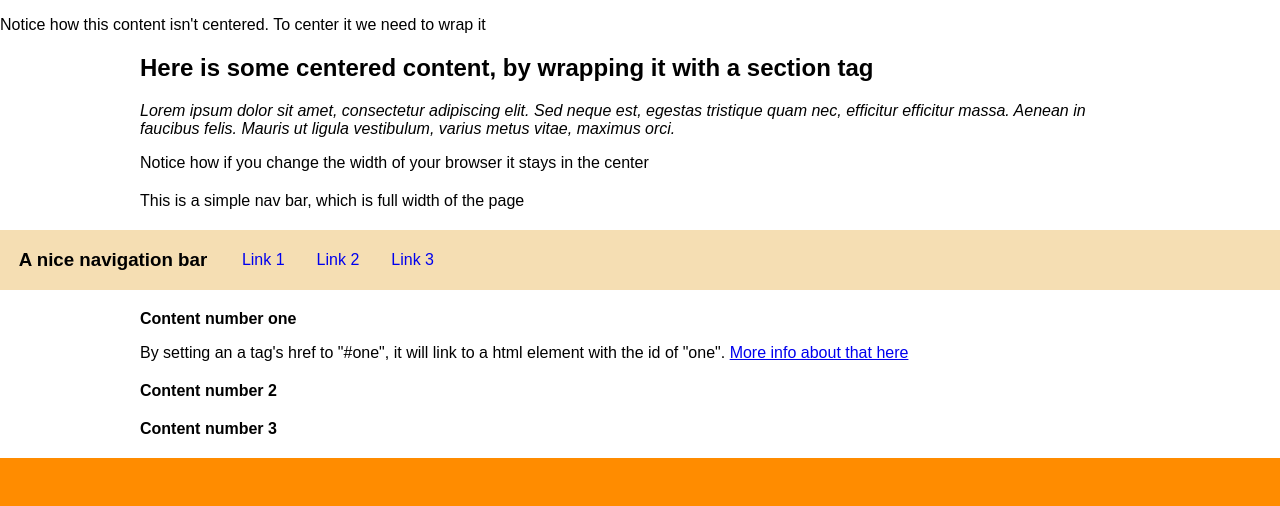
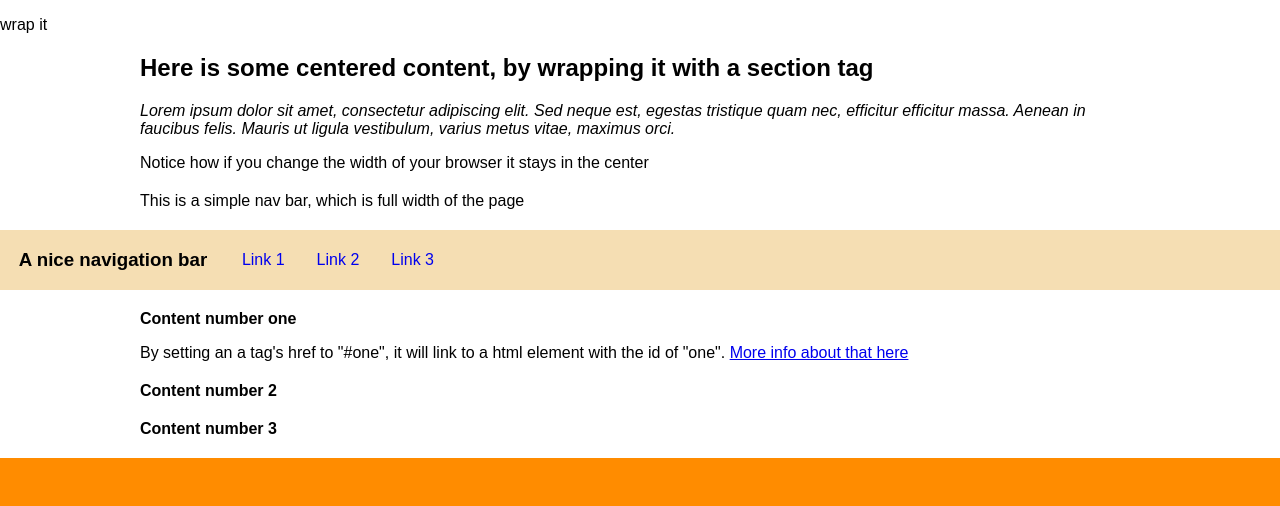
Before and after one commit to mahagajenn/MDDN-201-Assignment-1, a plain HTML site: page index.html in a window 1280 px wide. Shown: the top 506 px of the page. Drawn offline with Linux system fonts and the light colour scheme.

Commit message:
Update index.html

```diff
--- a/index.html
+++ b/index.html
@@ -10,7 +10,7 @@
 
 <body>
 
-<p>Notice how this content isn't centered. To center it we need to wrap it</p>
+<p>wrap it</p>
 
 	<section>
 		<h1>Here is some centered content, by wrapping it with a section tag</h1>
```
